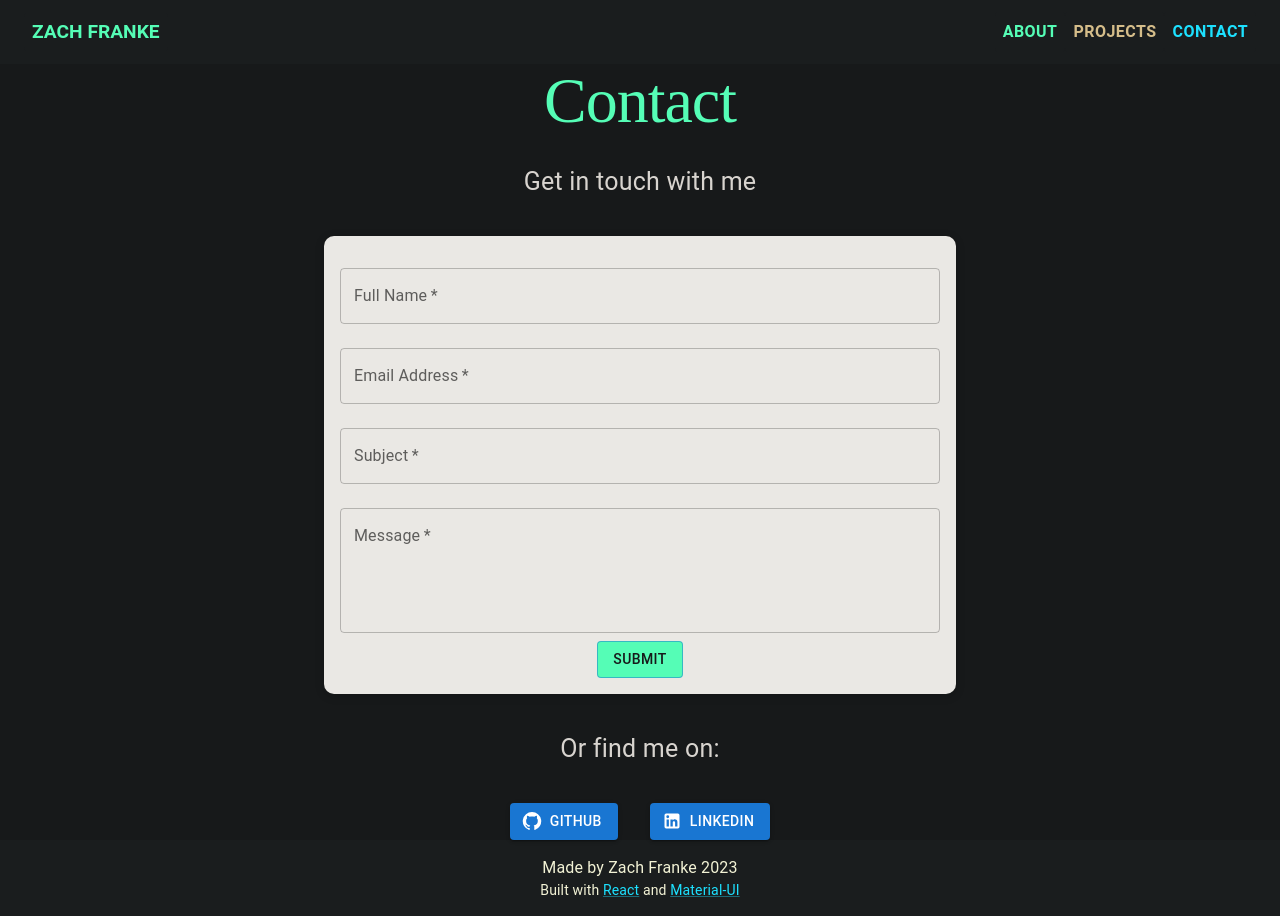
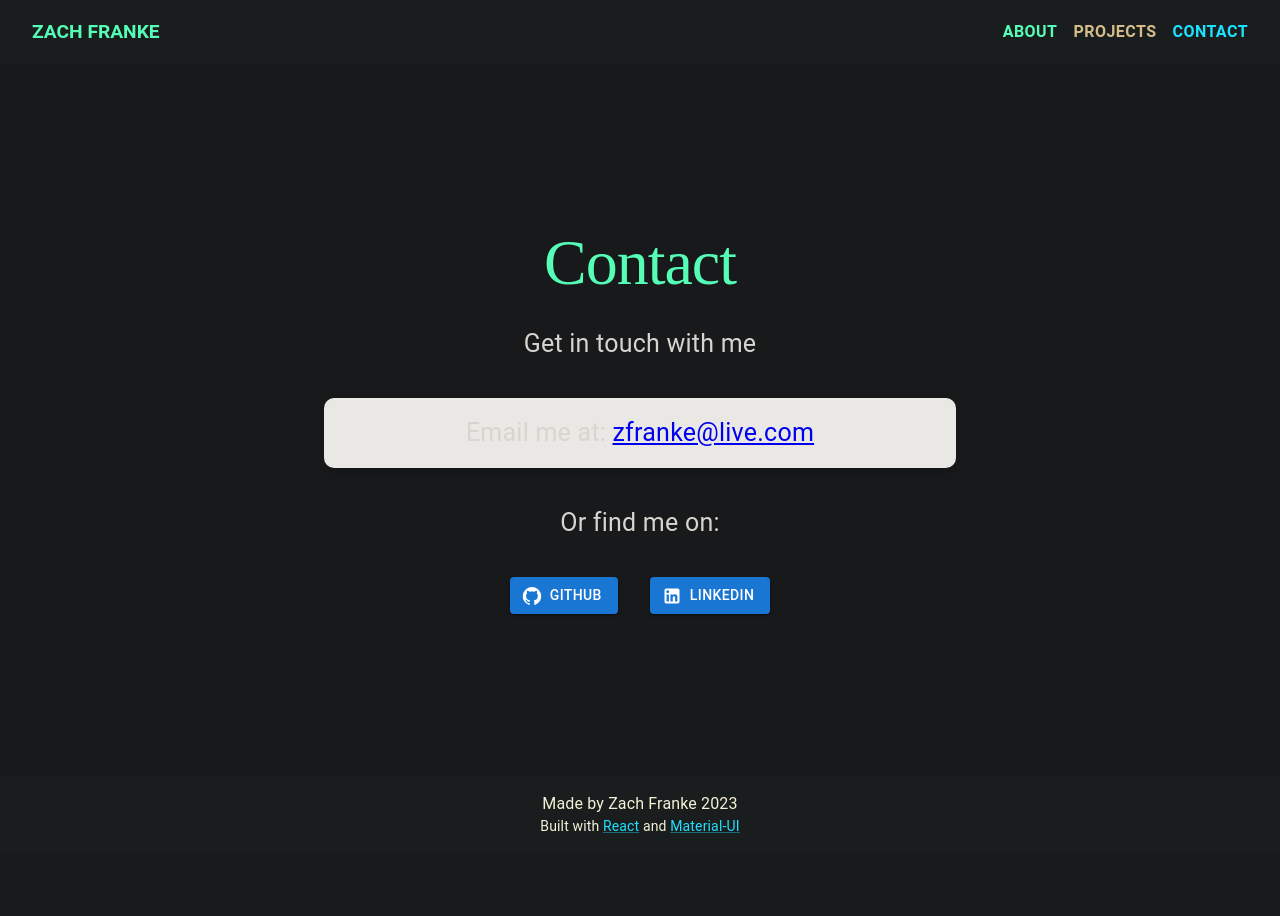
Before and after one commit to zfranke/zfranke-portfolio, a React (Create React App) app: page /contact in a window 1280 px wide. After the commit the page ends 852 px from the top, so only its background shows below. Built offline with nearby package versions, Linux system fonts and the light colour scheme; a web font is replaced by a local one.

Commit message:
Update contact.js

```diff
--- a/src/comps/contact.js
+++ b/src/comps/contact.js
@@ -1,39 +1,8 @@
 import React from 'react';
-import { Box, Button, Grid, TextField, Typography } from '@mui/material';
+import { Box, Button, Grid, Typography } from '@mui/material';
 import { GitHub, LinkedIn } from '@mui/icons-material';
 
 const Contact = () => {
-  const handleSubmit = (event) => {
-    event.preventDefault();
-    const form = event.target;
-    const data = new FormData(form);
-    const xhr = new XMLHttpRequest();
-    xhr.open(form.method, form.action);
-    xhr.setRequestHeader('Accept', 'application/json');
-    xhr.onreadystatechange = () => {
-      if (xhr.readyState !== XMLHttpRequest.DONE) return;
-      if (xhr.status === 200) {
-        form.reset();
-        alert('Thank you for your message!');
-      } else {
-        alert('Oops! Something went wrong. Please try again.');
-      }
-    };
-    xhr.send(data);
-  };
-
-  //Style the submit button to be green
-    const style = {
-        backgroundColor: '#55FDB6',
-        color: '#17191A',
-        '&:hover': {
-            backgroundColor: '#55FDB6',
-            color: '#17191A',
-            borderRadius: '5px',
-            transform: 'scale(1.05)',
-            boxShadow: '0 4px 20px rgba(0, 0, 0, 0.4)',
-        },
-    };
   return (
     <Box
       sx={{
@@ -73,10 +42,6 @@ const Contact = () => {
       <Grid container spacing={2} sx={{ justifyContent: 'center', color: '#D8D4CF' }}>
         <Grid item xs={12} md={6}>
           <Box
-            component="form"
-            onSubmit={handleSubmit}
-            action="https://formsubmit.co/your-email-here"
-            method="POST"
             sx={{
               display: 'flex',
               flexDirection: 'column',
@@ -89,44 +54,9 @@ const Contact = () => {
               borderRadius: '10px',
             }}
           >
-            <TextField
-              label="Full Name"
-              name="full-name"
-              variant="outlined"
-              margin="normal"
-              required
-              fullWidth
-              sx={{ color: '#D8D4CF' }}
-            />
-            <TextField
-              label="Email Address"
-              name="email"
-              variant="outlined"
-              margin="normal"
-              required
-              fullWidth
-            />
-            <TextField
-                label="Subject"
-                name="subject"
-                variant="outlined"
-                margin="normal"
-                required
-                fullWidth
-            />
-            <TextField
-              label="Message"
-              name="message"
-              variant="outlined"
-              margin="normal"
-              required
-              fullWidth
-              multiline
-              rows={4}
-            />
-            <Button variant="outlined" type="submit" sx={style}>
-              Submit
-            </Button>
+            <Typography variant="body1" align="center" sx={{fontSize: '25px'}}>
+              Email me at: <a href="mailto:zfranke@live.com">zfranke@live.com</a>
+            </Typography>
           </Box>
         </Grid>
       </Grid>
```
Lines whose indentation alone changed are shown as unchanged.
